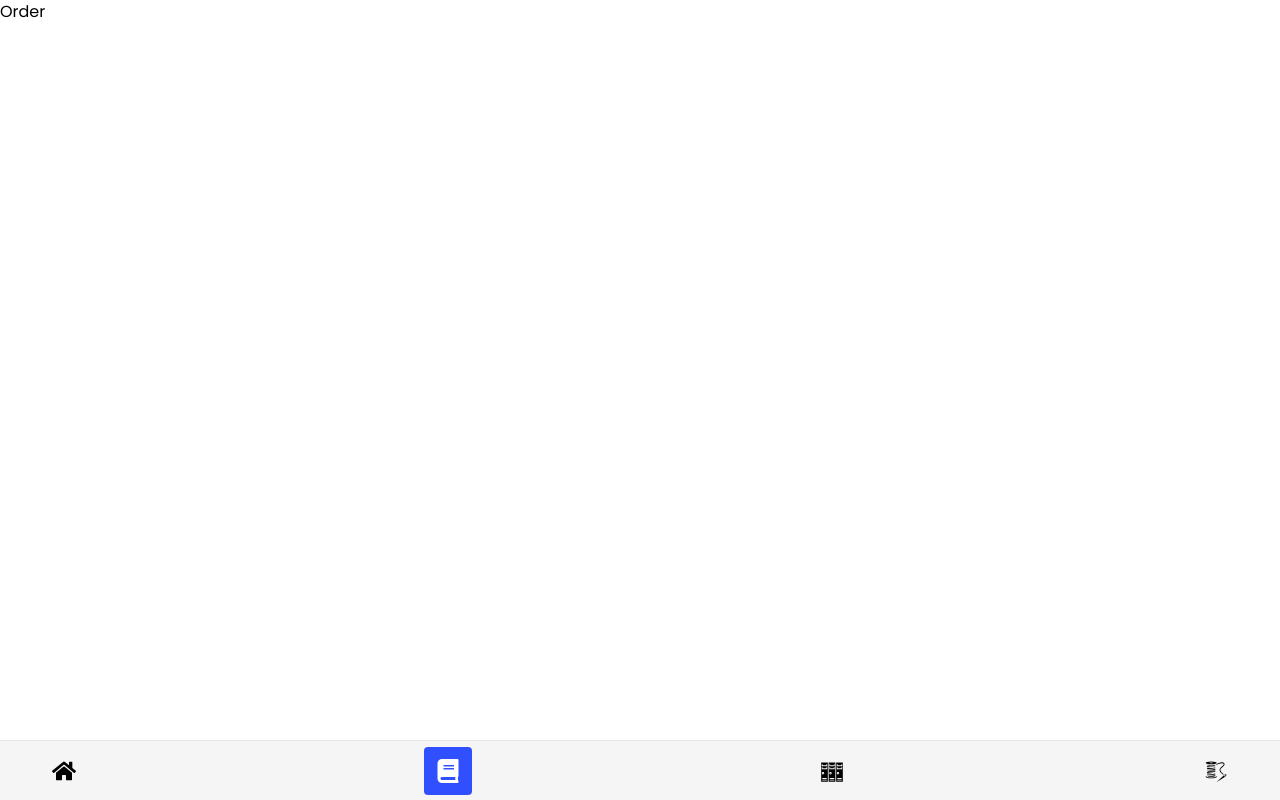
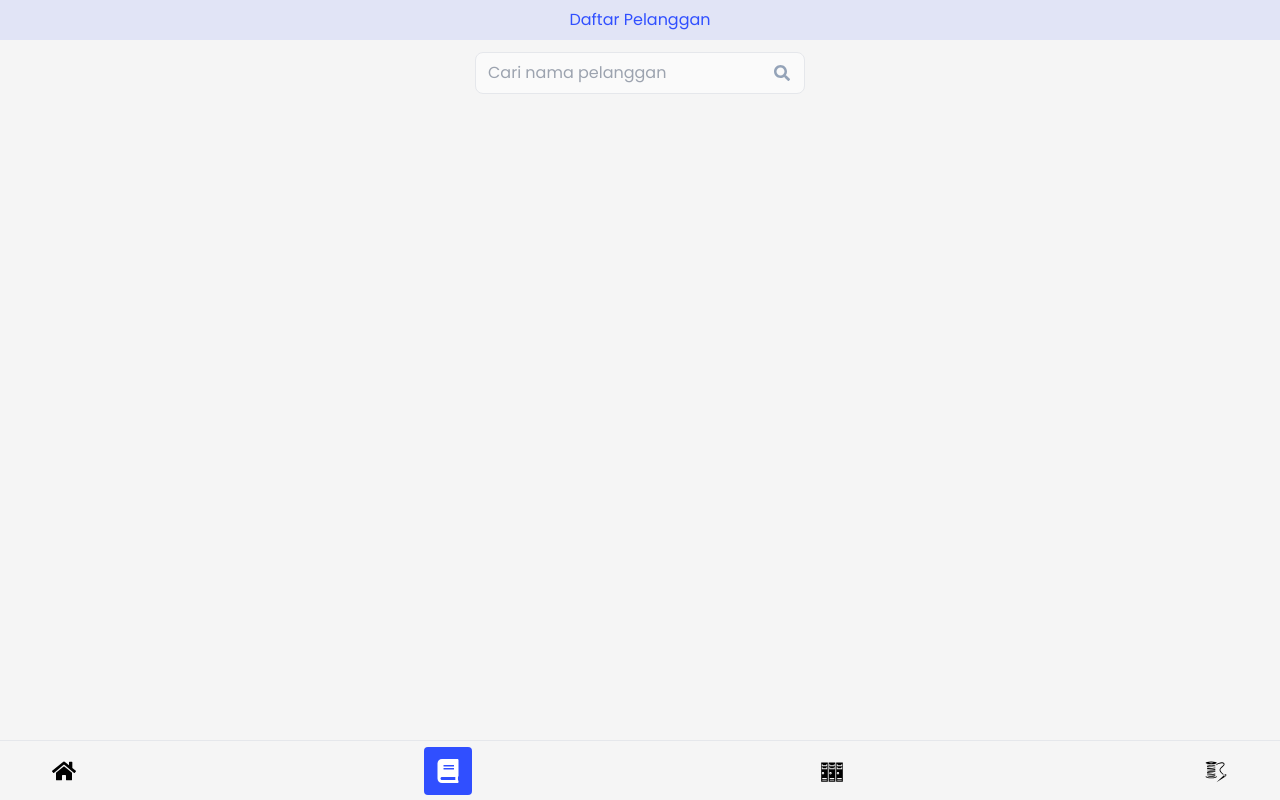
Before and after one commit to farhanisty/kommas-prokhir, a React (Vite) app: page /order in a window 1280 px wide. Built offline with nearby package versions, Linux system fonts and the light colour scheme.

Commit message:
create search bar

```diff
--- /dev/null
+++ b/src/components/HeaderTitle.jsx
@@ -0,0 +1,7 @@
+export default function HeaderTitle({ children }) {
+  return (
+    <header className="bg-primary bg-opacity-10 py-2">
+      <h1 className="text-primary text-center">{children}</h1>
+    </header>
+  );
+}
--- /dev/null
+++ b/src/components/SearchBar.jsx
@@ -0,0 +1,30 @@
+import { FaSearch } from "react-icons/fa";
+import { useRef } from "react";
+
+export default function SearchBar() {
+  const searchFormRef = useRef(null);
+  const inputSearchRef = useRef(null);
+
+  const handleSearchSubmit = (e) => {
+    e.preventDefault();
+    console.log(inputSearchRef.current.value);
+  };
+
+  return (
+    <div className="w-full px-5 flex justify-center py-3">
+      <form ref={searchFormRef} onSubmit={handleSearchSubmit}>
+        <div className="relative">
+          <input
+            ref={inputSearchRef}
+            className="pl-3 py-2 bg-secondary border rounded-lg"
+            placeholder="Cari nama pelanggan"
+            type="text"
+          />
+          <button className="text-slate-400 absolute right-[15px] -translate-y-1/2 top-1/2">
+            <FaSearch />
+          </button>
+        </div>
+      </form>
+    </div>
+  );
+}
--- a/src/layouts/MainLayout.jsx
+++ b/src/layouts/MainLayout.jsx
@@ -1,7 +1,7 @@
 export default function MainLayout({ children }) {
   return (
     <main
-      className="bg-background"
+      className="bg-background relative"
       style={{
         height: "calc(100vh - 60px)",
       }}
--- a/src/pages/Order.jsx
+++ b/src/pages/Order.jsx
@@ -1,8 +1,15 @@
 import FootBar from "./../components/FootBar.jsx";
+import HeaderTitle from "./../components/HeaderTitle.jsx";
+import SearchBar from "./../components/SearchBar.jsx";
+import MainLayout from "./../layouts/MainLayout.jsx";
+
 export default function Order() {
   return (
     <>
-      <h1>Order</h1>
+      <MainLayout>
+        <HeaderTitle>Daftar Pelanggan</HeaderTitle>
+        <SearchBar></SearchBar>
+      </MainLayout>
       <FootBar />
     </>
   );
--- a/tailwind.config.js
+++ b/tailwind.config.js
@@ -5,6 +5,7 @@ export default {
     extend: {
       colors: {
         primary: "#304FFF",
+        secondary: "#FAFAFA",
         background: "#F5F5F5",
       },
     },
```
